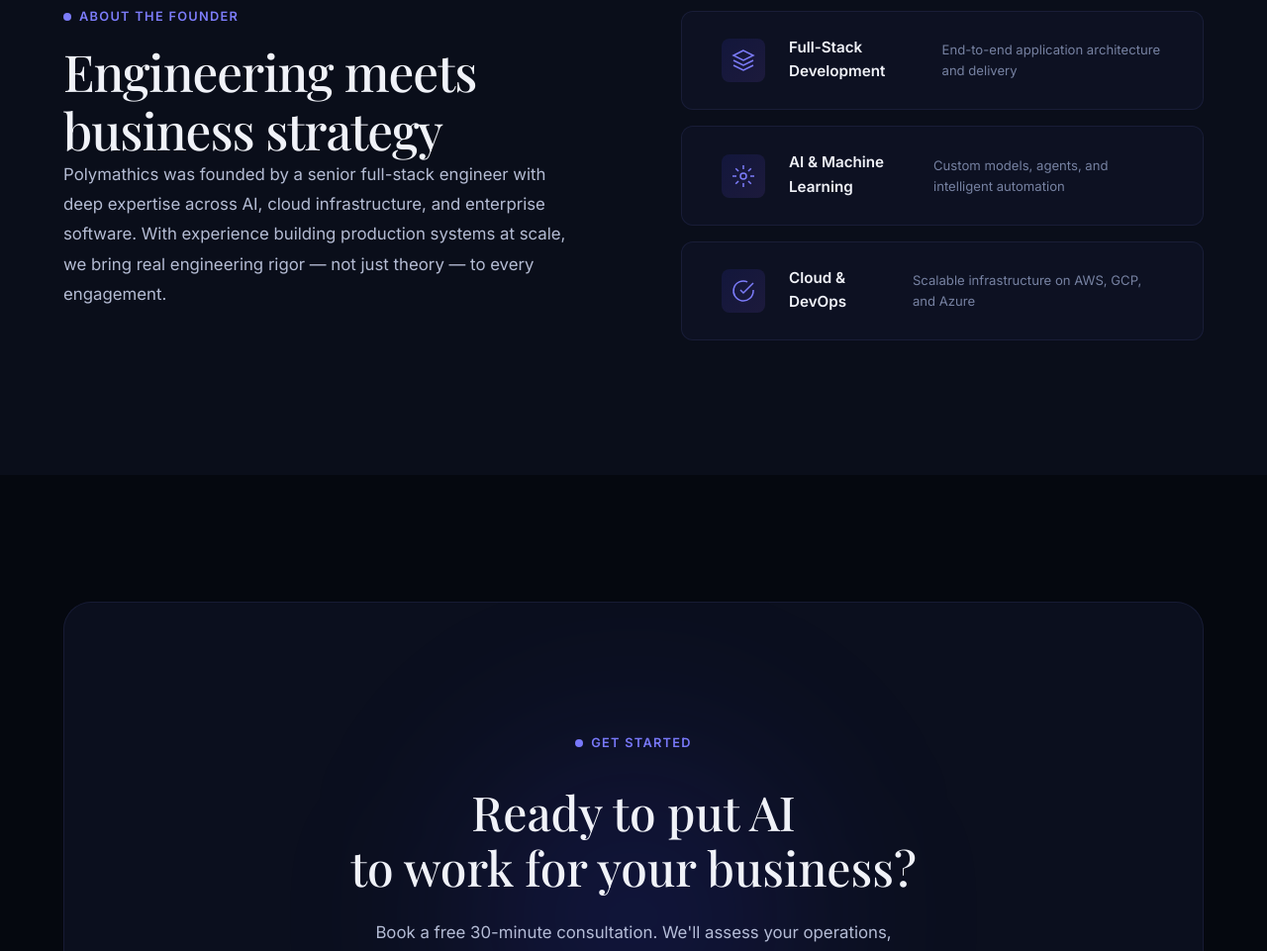
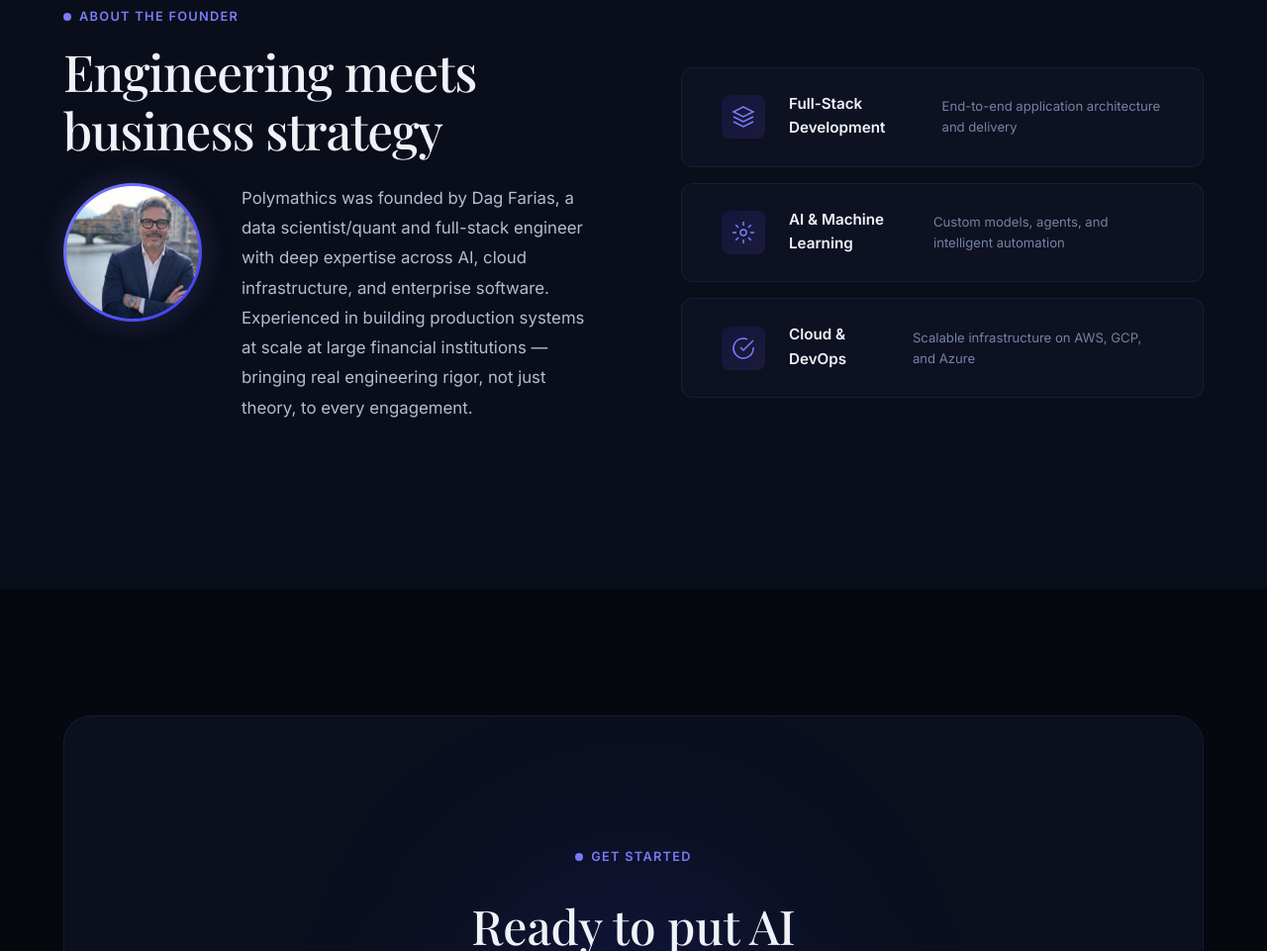
Before and after one commit to tenken127/polymathicstrat, a website built with Vite: page index.html in a window 1280 px wide. Shown: the part 4695-5656 px from the top of the page at 99% size. Built offline with nearby package versions, Linux system fonts and the light colour scheme; a web font is replaced by a local one.

Commit message:
Update About section: add founder photo and new bio text

```diff
--- a/index.html
+++ b/index.html
@@ -286,13 +286,17 @@
         <div class="about-content animate-on-scroll">
           <span class="section-tag">About the Founder</span>
           <h2 class="section-title">Engineering meets<br />business strategy</h2>
-          <p class="about-text">
-            Polymathics was founded by a senior full-stack engineer with deep expertise across AI, cloud infrastructure,
-            and enterprise software. With experience building production systems at scale, we bring real engineering
-            rigor — not just theory — to every engagement.
-          </p>
-
-
+          <div class="founder-profile">
+            <div class="founder-image-wrapper">
+              <img src="/founder.jpg" alt="Dag Farias, Founder of Polymathics" class="founder-image" />
+            </div>
+            <p class="about-text">
+              Polymathics was founded by Dag Farias, a data scientist/quant and full-stack engineer with deep expertise
+              across AI, cloud infrastructure, and enterprise software. Experienced in building production systems at
+              scale at large financial institutions — bringing real engineering rigor, not just theory, to every
+              engagement.
+            </p>
+          </div>
         </div>
         <div class="about-visual animate-on-scroll">
           <div class="about-card-stack">
--- a/styles/index.css
+++ b/styles/index.css
@@ -866,6 +866,40 @@
   margin-bottom: var(--space-lg);
 }
 
+.founder-profile {
+  display: flex;
+  align-items: flex-start;
+  gap: var(--space-lg);
+  margin-top: var(--space-md);
+}
+
+.founder-image-wrapper {
+  flex-shrink: 0;
+  width: 140px;
+  height: 140px;
+  border-radius: 50%;
+  padding: 3px;
+  background: linear-gradient(135deg, var(--accent-purple), var(--accent-blue));
+  box-shadow: 0 0 30px rgba(123, 124, 250, 0.2);
+}
+
+.founder-image {
+  width: 100%;
+  height: 100%;
+  border-radius: 50%;
+  object-fit: cover;
+  object-position: center top;
+  display: block;
+}
+
+@media (max-width: 768px) {
+  .founder-profile {
+    flex-direction: column;
+    align-items: center;
+    text-align: center;
+  }
+}
+
 .about-tech-stack {
   display: flex;
   flex-wrap: wrap;
```
Also changed, not shown: PolymathicsDesign.png, PolymathicsLogo.png (added), assets/founder.jpg (added), 2 other files.
